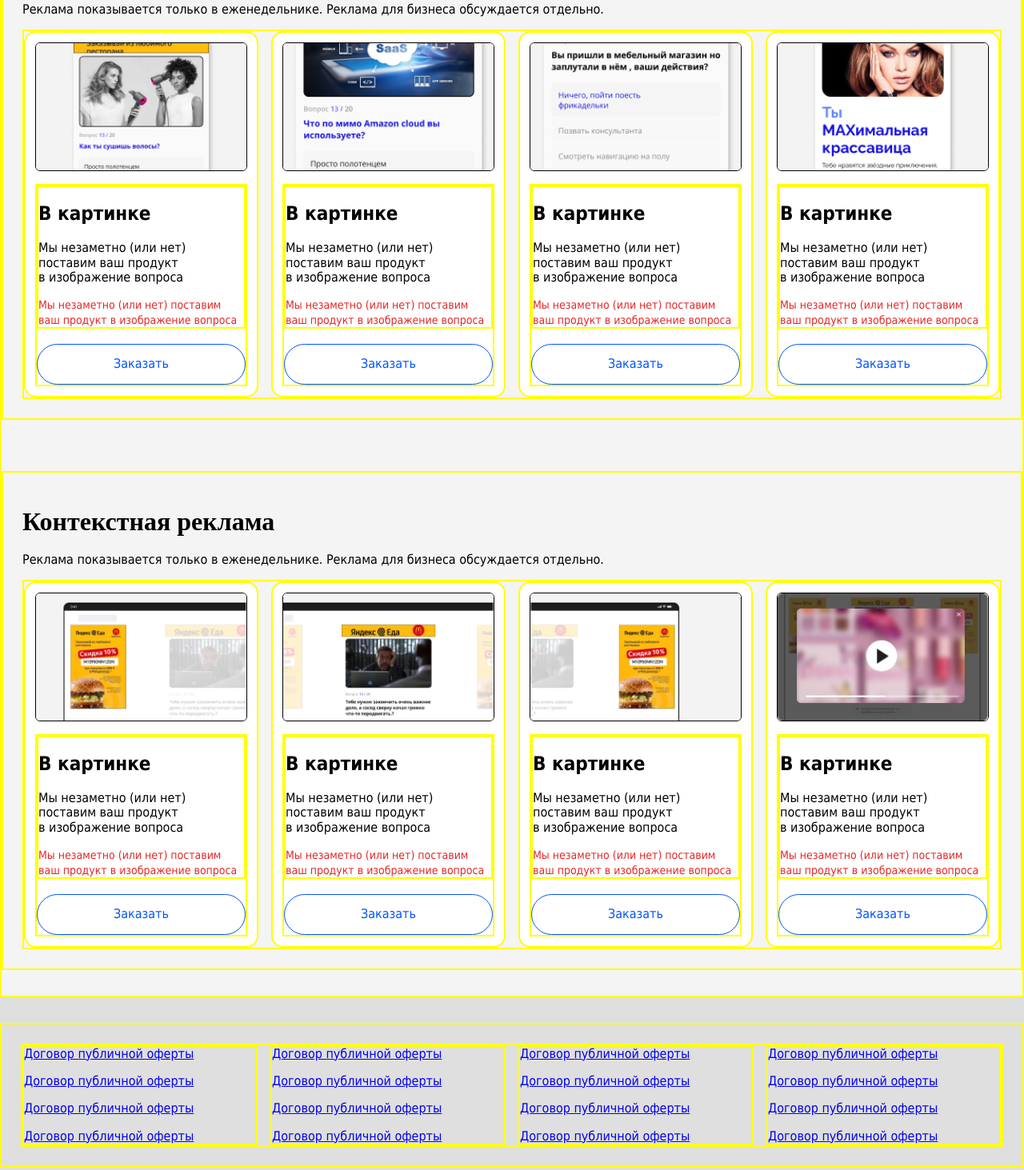
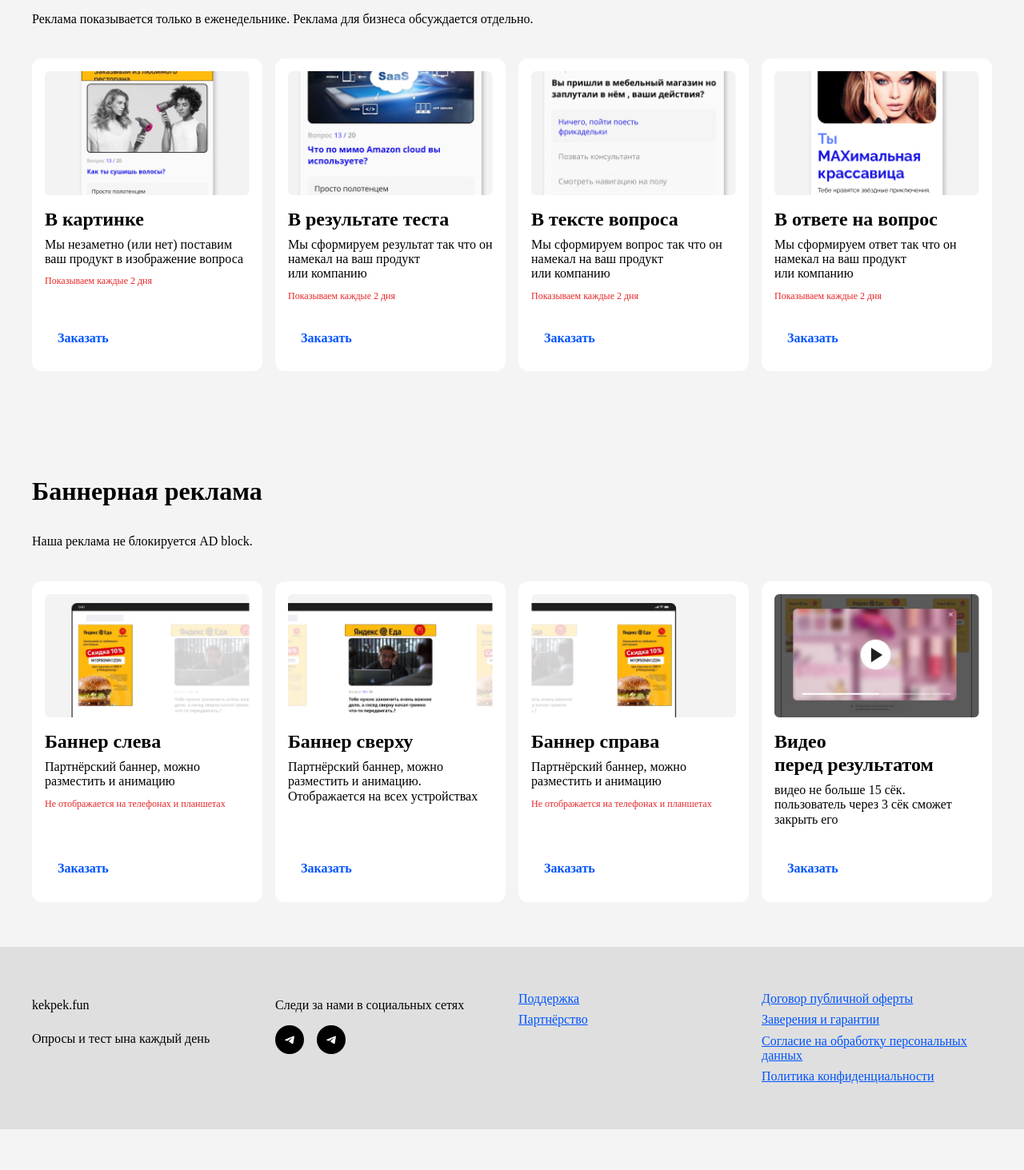
Before and after one commit to GlebShishov/Kekpekbusiness, a website built with Parcel: page index.html in a window 1280 px wide. Shown: the part 597-2060 px from the top of the page at 80% size. After the commit the page ends 2009 px from the top, so only its background shows below. Built offline with nearby package versions, Linux system fonts and the light colour scheme.

Commit message:
добавил социалки, поправил карточки

```diff
--- a/css/main.css
+++ b/css/main.css
@@ -1,5 +1,5 @@
 div{
-  border: solid 2px yellow;
+  /*border: solid 2px yellow;*/
 }
 footer{
   background: #DFDFDF;
@@ -9,7 +9,7 @@ html {
   background-color: #f4f4f4;
   font-size: 1em;
   line-height: 1.4;
-  font-family: Raleway sans-serif, Tahoma;
+  font-family: Raleway;
 }
 
 
@@ -20,18 +20,26 @@ h1{
   font-size: clamp(2.5rem,10vw,64px);
   line-height: 103%;
   /* or 66px */
+  margin: 0;
 
   display: flex;
   align-items: center;
 }
 h2{
-
+  padding: 0;
+  margin: 0;
+  font-size: 24px;
+  line-height: 29px;
 }
-h3{
-
+h3{}
+a{
+  color: #0054FD;
 }
 p{
   font-size: 1rem;
+  font-style: normal;
+  font-weight: 400;
+  margin: 0.5rem 0;
 }
 
 .div{
@@ -50,8 +58,8 @@ section{
 }
 .container{
   width: 100%;
-  max-width: 1440px;
-  padding: clamp(12px,2vw,24px);
+  max-width: 1200px;
+  padding: clamp(16px,4vw,24px);
 }
 
 .card-container{
@@ -65,11 +73,11 @@ section{
   display: flex;
   flex-direction: column;
   align-items: flex-start;
-  padding: 12px;
+  padding: 1rem;
   gap: 16px;
 
   background: #FFFFFF;
-  border-radius: 15px;
+  border-radius: 12px;
 
   /* Inside auto layout */
 
@@ -87,8 +95,8 @@ section{
 
   box-sizing: border-box;
 
-  border: 1px solid #000000;
-  border-radius: 6px;
+  /*border: 1px solid #000000;*/
+  border-radius: 4px;
 
   /* Inside auto layout */
 
@@ -99,24 +107,26 @@ section{
 }
 .button{
   cursor: pointer;
+  font-weight: 600;
   display: flex;
   flex-direction: row;
   justify-content: center;
   align-items: center;
-  padding: 15px 47px;
+  padding: 1rem;
   gap: 10px;
   /* Brand/blue */
 
   color: #0054FD;
   text-decoration: none;
+  width: fit-content;
 }
 .button-rim{
-  border: 1px solid #0054FD;
-  border-radius: 40px;
+  /*border: 1px solid #0054FD;*/
+  /*border-radius: 40px;*/
 }
 .button-rim:hover{
-  background-color: #0054FD;
-  color: white;
+  /*background-color: #0054FD;*/
+  /*color: white;*/
 }
 .card-content{
   height: 100%;
@@ -128,7 +138,7 @@ section{
 .attention-text{
   font-style: normal;
   font-weight: 400;
-  font-size: 14px;
+  font-size: 12px;
   line-height: 17px;
   color: #E72626;
 }
@@ -177,5 +187,29 @@ section{
 .footer-block{
   display: flex;
   flex-direction: column;
+  gap: 0.5rem;
+}
+.sircle-button{
+  background-color: black;
+  padding: 6px;
+  display: flex;
+  align-items: center;
+  justify-content: center;
+  border-radius: 100%;
+}
+.social-button-container{
+  display: flex;
   gap: 1rem;
 }
+
+.section-headline{
+  display: flex;
+  flex-direction: column;
+  gap: 0.5rem;
+}
+
+.section-block{
+  display: flex;
+  flex-direction: column;
+  gap: 2rem;
+}
--- a/index.html
+++ b/index.html
@@ -47,10 +47,12 @@
     </div>
   </section>
   <section class="center">
-    <div class="container">
-      <h1>Контекстная реклама</h1>
-      <p>Реклама показывается только в еженедельнике.
-        Реклама для бизнеса обсуждается отдельно.</p>
+    <div class="container section-block">
+      <div class="section-headline">
+        <h1>Контекстная реклама</h1>
+        <p>Реклама показывается только в еженедельнике.
+          Реклама для бизнеса обсуждается отдельно.</p>
+      </div>
       <div class="card-container">
         <div class="card">
           <img src="img/context/1.jpg" class="card-thumbnail" title="картинка 1">
@@ -58,7 +60,7 @@
             <div class="card-info">
               <h2>В картинке</h2>
               <p>Мы незаметно (или нет) поставим ваш продукт в изображение вопроса</p>
-              <span class="attention-text">Мы незаметно (или нет) поставим ваш продукт в изображение вопроса</span>
+              <span class="attention-text">Показываем каждые 2 дня</span>
             </div>
             <a href="#" class="button button-rim">Заказать</a>
           </div>
@@ -67,9 +69,9 @@
           <img src="img/context/2.jpg" class="card-thumbnail" title="картинка 1">
           <div class="card-content">
             <div class="card-info">
-              <h2>В картинке</h2>
-              <p>Мы незаметно (или нет) поставим ваш продукт в изображение вопроса</p>
-              <span class="attention-text">Мы незаметно (или нет) поставим ваш продукт в изображение вопроса</span>
+              <h2>В результате теста</h2>
+              <p>Мы сформируем результат так что он намекал на ваш продукт или компанию</p>
+              <span class="attention-text">Показываем каждые 2 дня</span>
             </div>
             <a href="#" class="button button-rim">Заказать</a>
           </div>
@@ -78,9 +80,9 @@
           <img src="img/context/3.jpg" class="card-thumbnail" title="картинка 1">
           <div class="card-content">
             <div class="card-info">
-              <h2>В картинке</h2>
-              <p>Мы незаметно (или нет) поставим ваш продукт в изображение вопроса</p>
-              <span class="attention-text">Мы незаметно (или нет) поставим ваш продукт в изображение вопроса</span>
+              <h2>В тексте вопроса</h2>
+              <p>Мы сформируем вопрос так что он намекал на ваш продукт или компанию</p>
+              <span class="attention-text">Показываем каждые 2 дня</span>
             </div>
             <a href="#" class="button button-rim">Заказать</a>
           </div>
@@ -89,9 +91,9 @@
           <img src="img/context/4.jpg" class="card-thumbnail" title="картинка 1">
           <div class="card-content">
             <div class="card-info">
-              <h2>В картинке</h2>
-              <p>Мы незаметно (или нет) поставим ваш продукт в изображение вопроса</p>
-              <span class="attention-text">Мы незаметно (или нет) поставим ваш продукт в изображение вопроса</span>
+              <h2>В ответе на вопрос</h2>
+              <p>Мы сформируем ответ так что он намекал на ваш продукт или компанию</p>
+              <span class="attention-text">Показываем каждые 2 дня</span>
             </div>
             <a href="#" class="button button-rim">Заказать</a>
           </div>
@@ -100,18 +102,19 @@
     </div>
   </section>
   <section class="center">
-    <div class="container">
-      <h1>Контекстная реклама</h1>
-      <p>Реклама показывается только в еженедельнике.
-        Реклама для бизнеса обсуждается отдельно.</p>
+    <div class="container section-block">
+      <div class="section-headline">
+        <h1>Баннерная реклама</h1>
+        <p>Наша реклама не блокируется AD block.</p>
+      </div>
       <div class="card-container">
         <div class="card">
           <img src="img/context/5.jpg" class="card-thumbnail" title="картинка 1">
           <div class="card-content">
             <div class="card-info">
-              <h2>В картинке</h2>
-              <p>Мы незаметно (или нет) поставим ваш продукт в изображение вопроса</p>
-              <span class="attention-text">Мы незаметно (или нет) поставим ваш продукт в изображение вопроса</span>
+              <h2>Баннер слева</h2>
+              <p>Партнёрский баннер, можно разместить и анимацию</p>
+              <span class="attention-text">Не отображается на телефонах и планшетах</span>
             </div>
             <a href="#" class="button button-rim">Заказать</a>
           </div>
@@ -120,9 +123,8 @@
           <img src="img/context/6.jpg" class="card-thumbnail" title="картинка 1">
           <div class="card-content">
             <div class="card-info">
-              <h2>В картинке</h2>
-              <p>Мы незаметно (или нет) поставим ваш продукт в изображение вопроса</p>
-              <span class="attention-text">Мы незаметно (или нет) поставим ваш продукт в изображение вопроса</span>
+              <h2>Баннер сверху</h2>
+              <p>Партнёрский баннер, можно разместить и анимацию. Отображается на всех устройствах</p>
             </div>
             <a href="#" class="button button-rim">Заказать</a>
           </div>
@@ -131,9 +133,10 @@
           <img src="img/context/7.jpg" class="card-thumbnail" title="картинка 1">
           <div class="card-content">
             <div class="card-info">
-              <h2>В картинке</h2>
-              <p>Мы незаметно (или нет) поставим ваш продукт в изображение вопроса</p>
-              <span class="attention-text">Мы незаметно (или нет) поставим ваш продукт в изображение вопроса</span>
+              <div class="section-headline"></div>
+              <h2>Баннер справа</h2>
+              <p>Партнёрский баннер, можно разместить и анимацию</p>
+              <span class="attention-text">Не отображается на телефонах и планшетах</span>
             </div>
             <a href="#" class="button button-rim">Заказать</a>
           </div>
@@ -142,9 +145,8 @@
           <img src="img/context/8.jpg" class="card-thumbnail" title="картинка 1">
           <div class="card-content">
             <div class="card-info">
-              <h2>В картинке</h2>
-              <p>Мы незаметно (или нет) поставим ваш продукт в изображение вопроса</p>
-              <span class="attention-text">Мы незаметно (или нет) поставим ваш продукт в изображение вопроса</span>
+              <h2>Видео перед результатом</h2>
+              <p>видео не больше 15 сёк. пользователь через 3 сёк сможет закрыть его</p>
             </div>
             <a href="#" class="button button-rim">Заказать</a>
           </div>
@@ -157,29 +159,27 @@
   <div class="container">
     <div class="footer-container">
       <div class="footer-block">
-        <a href="#">Договор публичной оферты</a>
-        <a href="#">Договор публичной оферты</a>
-        <a href="#">Договор публичной оферты</a>
-        <a href="#">Договор публичной оферты</a>
+        <p>kekpek.fun</p>
+        <P>Опросы и тест ына каждый день</P>
+      </div>
+      <div class="footer-block">
+        <p>Следи за нами в социальных сетях</p>
+        <div class="social-button-container">
+          <img src="img/TG.svg" class="sircle-button">
+          <img src="img/TG.svg" class="sircle-button">
+        </div>
+      </div>
+      <div class="footer-block">
+        <a href="#">Поддержка</a>
+        <a href="#">Партнёрство</a>
       </div>
       <div class="footer-block">
         <a href="#">Договор публичной оферты</a>
-        <a href="#">Договор публичной оферты</a>
-        <a href="#">Договор публичной оферты</a>
-        <a href="#">Договор публичной оферты</a>
+        <a href="#">Заверения и гарантии</a>
+        <a href="#">Согласие на обработку персональных данных</a>
+        <a href="#">Политика конфиденциальности</a>
       </div>
-      <div class="footer-block">
-        <a href="#">Договор публичной оферты</a>
-        <a href="#">Договор публичной оферты</a>
-        <a href="#">Договор публичной оферты</a>
-        <a href="#">Договор публичной оферты</a>
-      </div>
-      <div class="footer-block">
-        <a href="#">Договор публичной оферты</a>
-        <a href="#">Договор публичной оферты</a>
-        <a href="#">Договор публичной оферты</a>
-        <a href="#">Договор публичной оферты</a>
-      </div>
+    </div>
   </div>
 </footer>
 </body>
```
Also changed, not shown: img/TG.svg (added), img/VK.svg (added).
